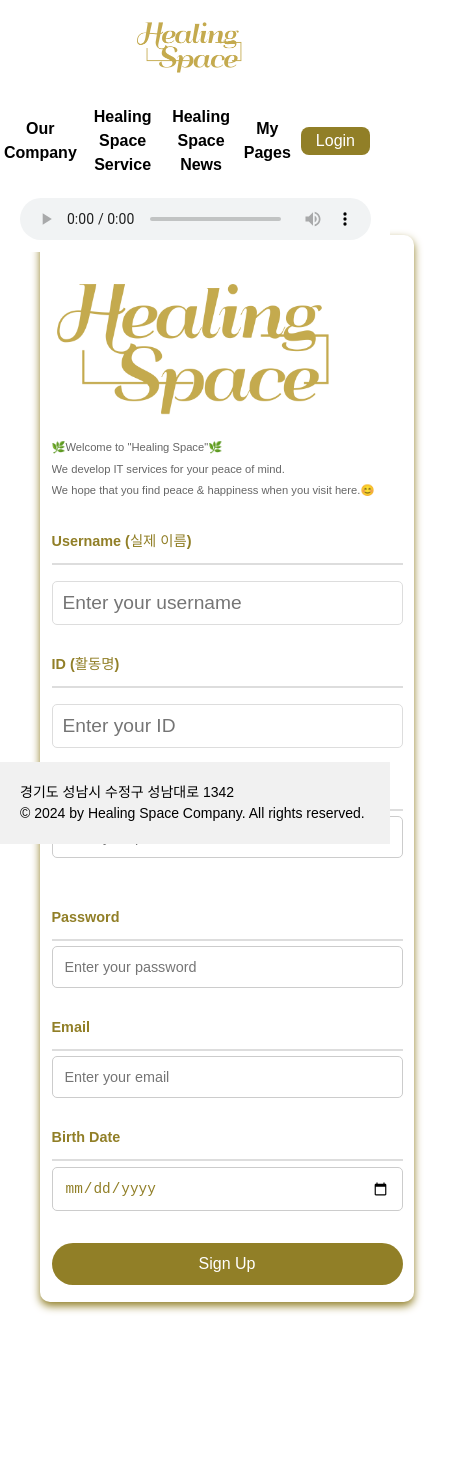
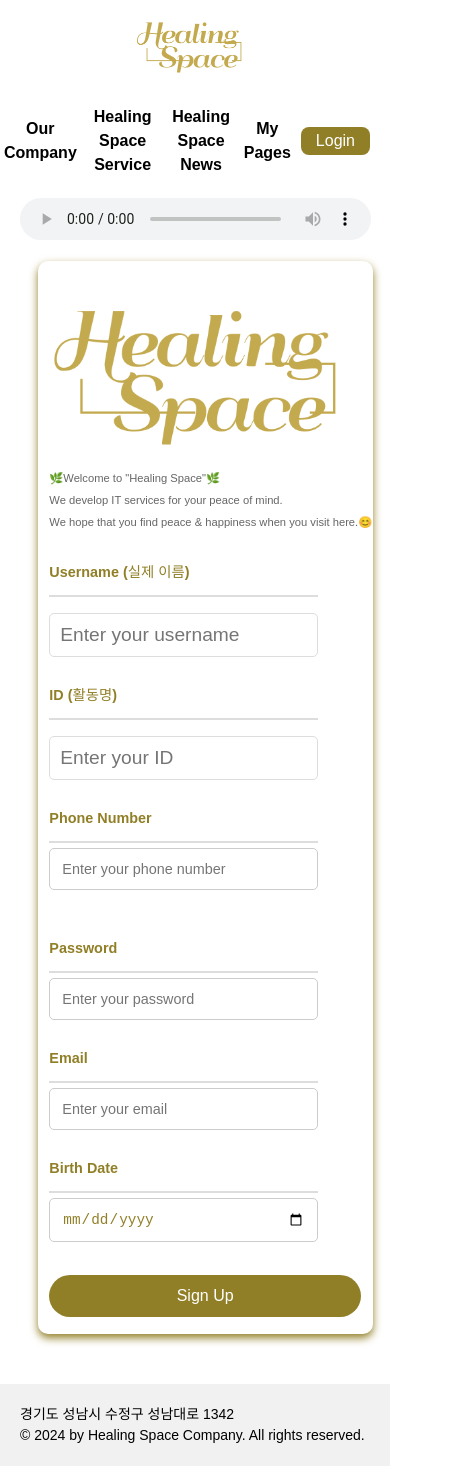
Before and after one commit to passionryu/Healing-Space-Front, a React (Vite) app: page /signup in a window 390 px wide. Shown: the whole page, 454 px wide, since content can reach past the window. Before the commit the page ends 1434 px from the top, so only its background shows below. Built offline with nearby package versions, Linux system fonts and the light colour scheme; no server answers.

Commit message:
[fix] 푸터 화면 하단에 고정 후 로그인, 회원가입 페이지 모바일 대응 완료료

```diff
--- a/src/styles/Footer.css
+++ b/src/styles/Footer.css
@@ -31,7 +31,7 @@ footer p {
 @media (max-width: 768px) {
     footer {
 
-        position: fixed;
+        position: absolute;
         /* 화면에서 절대 위치 설정 */
         left: 0;
         right: 0;
--- a/src/styles/HealingService/AiService/AiLetter/AiLetter.css
+++ b/src/styles/HealingService/AiService/AiLetter/AiLetter.css
@@ -27,7 +27,7 @@
     text-align: left; /* 설명도 왼쪽 정렬 */
     white-space: nowrap;
     overflow: hidden;
-    width: 0;
+    /* width: 0; */
     animation: typing 3s steps(30) 1s forwards, blink 0.75s step-end infinite;
   }
 
@@ -147,7 +147,6 @@
       border-radius: 5px;
       cursor: pointer;
       transition: background-color 0.3s ease, transform 0.8s ease;
-
     }
 
     .ai-letter-submit-button:disabled {
@@ -164,11 +163,11 @@
       display: inline-block;
       white-space: nowrap;
       overflow: hidden;
-      width: 0;
       animation: typing 3s steps(30) forwards, blink 0.75s step-end infinite;
     }
 
     .line1 {
+
       animation-delay: 0s, 2.5s;
     }
 
@@ -180,11 +179,6 @@
       display: block;
       width: 100%;
       animation-delay: 5.5s, 10s;
-    }
-
-    .line3::after {
-      content: "성심껏 편지를 작성해드립니다.✉️";
-      display: block;
     }
 
 
--- a/src/styles/Login.css
+++ b/src/styles/Login.css
@@ -108,13 +108,14 @@
 
   @media (max-width: 768px){
     .login-logo-container img{
-      height: 150px;
+     width: 95%;
+     height: auto;
   }
 
   /* 전체 페이지 스타일 */
   .login-container {
-    width: 100vw;
-    margin-top : 19vh;
+    width: 100%;
+    margin-top : 20vh;
 
       display: flex;
       justify-content: center;
@@ -125,8 +126,8 @@
 
     .login-card {
       background-color: white;
-      width: 90vw;
-      padding: 30px;
+      width: 90%;
+      padding: 0vh 4vw 2vh 4vw ;
       border-radius: 10px;
       box-shadow: 0 4px 8px #917f27;
       text-align: center;
--- a/src/styles/Mypage.css
+++ b/src/styles/Mypage.css
@@ -230,14 +230,14 @@
 
   .mypage-container{
     width: 100%;
-    height : 40vh;
+    height : auto;
   }
 
   .profile-card {
     display: grid;
     width: 70%;
     height : auto;
-    margin-top : 15vh;
+    margin-top : 19vh;
     padding: 2vh;
     border-radius: 10px;
     background-color: #f9f9f9;
@@ -420,7 +420,7 @@
     align-items: center;
     width: 100%;
     height: 8vh;
-    margin-bottom: 13vh;
+    margin-bottom: 1vh;
     border-radius: 30px;
     /* 둥근 모서리 */
     background-color: #917f27;
--- a/src/styles/Signup.css
+++ b/src/styles/Signup.css
@@ -1,5 +1,6 @@
-.signup-header{
-  text-align: left; /* 좌측 정렬 */
+.signup-header {
+  text-align: left;
+  /* 좌측 정렬 */
   display: flex;
   align-items: center;
 }
@@ -8,7 +9,8 @@
   font-size: 1rem;
   color: #666;
   margin-bottom: 20px;
-  text-align: left; /* 설명도 왼쪽 정렬 */
+  text-align: left;
+  /* 설명도 왼쪽 정렬 */
   white-space: nowrap;
   overflow: hidden;
   width: 0;
@@ -39,6 +41,7 @@
   from {
     width: 0;
   }
+
   to {
     width: 100%;
   }
@@ -53,7 +56,8 @@
 /* 서비스 로고 */
 .logo-container img {
   height: 170px;
-    display: block; /* 블록 요소로 변경하여 정렬 효과 적용 */
+  display: block;
+  /* 블록 요소로 변경하여 정렬 효과 적용 */
   padding-left: 4px;
 }
 
@@ -65,7 +69,8 @@
   justify-content: center;
   align-items: center;
   height: 60vh;
-    background-color: #f7f7f7; /* 배경 색상 */
+  background-color: #f7f7f7;
+  /* 배경 색상 */
 }
 
 .signup-card {
@@ -81,13 +86,15 @@
 .login-input-form-container {
   display: flex;
   justify-content: space-between;
-    gap: 20px; /* 좌우 간격 조정 */
+  gap: 20px;
+  /* 좌우 간격 조정 */
   width: 100%;
 }
 
 .login-left,
 .login-right {
-    flex: 1; /* 좌우 균등한 크기 */
+  flex: 1;
+  /* 좌우 균등한 크기 */
   display: flex;
   flex-direction: column;
 }
@@ -156,23 +163,25 @@
 /* 모바일 대응 */
 /* 모바일 대응 */
 
-  @media (max-width :768px){
+@media (max-width :768px) {
 
   /* 전체 페이지 스타일 */
   .signup-container {
-      width : 100vw;
+    width: 100%;
     height: auto;
-      margin-top: 17vh;
+    margin-top: 20vh;
     margin-bottom: 0px;
     display: flex;
     justify-content: center;
     align-items: center;
-      background-color: white; /* 배경 색상 */
+    background-color: white;
+    /* 배경 색상 */
   }
 
-    .signup-header{
-      width: 90vw;
-      text-align: left; /* 좌측 정렬 */
+  .signup-header {
+    width: 90%;
+    text-align: left;
+    /* 좌측 정렬 */
     display: grid;
     align-items: center;
   }
@@ -181,8 +190,10 @@
     font-size: 0.7rem;
     color: #666;
     margin-bottom: 0.8vh;
-      text-align: left; /* 설명도 왼쪽 정렬 */
-      white-space: normal; /* 자동 줄바꿈 허용 */
+    text-align: left;
+    /* 설명도 왼쪽 정렬 */
+    white-space: normal;
+    /* 자동 줄바꿈 허용 */
 
     /* overflow: hidden; */
     width: 100%;
@@ -213,6 +224,7 @@
     from {
       width: 0;
     }
+
     to {
       width: 100%;
     }
@@ -226,14 +238,15 @@
 
   /* 서비스 로고 */
   .logo-container img {
-      width :  80vw;
+    width: 100%;
     height: auto;
-        display: block; /* 블록 요소로 변경하여 정렬 효과 적용 */
+    display: block;
+    /* 블록 요소로 변경하여 정렬 효과 적용 */
     padding-left: 0px;
   }
 
   .signup-card {
-        width: 90vw;
+    width: 90%;
     background-color: white;
     padding: 2vh 3vw;
     border-radius: 10px;
@@ -248,16 +261,17 @@
     width: 100%;
   }
 
-      .login-left{
-        width: 90vw;
+  .login-left {
+    width: 100%;
   }
+
   .login-right {
-       width: 90vw;
+    width: 100%;
   }
 
   /* 아이디/비밀번호 입력 칸 스타일 */
   .signup-input-container {
-        width : 100%;
+    width: 100%;
     margin-bottom: 1vh;
   }
 
```
Lines whose indentation alone changed are shown as unchanged.
